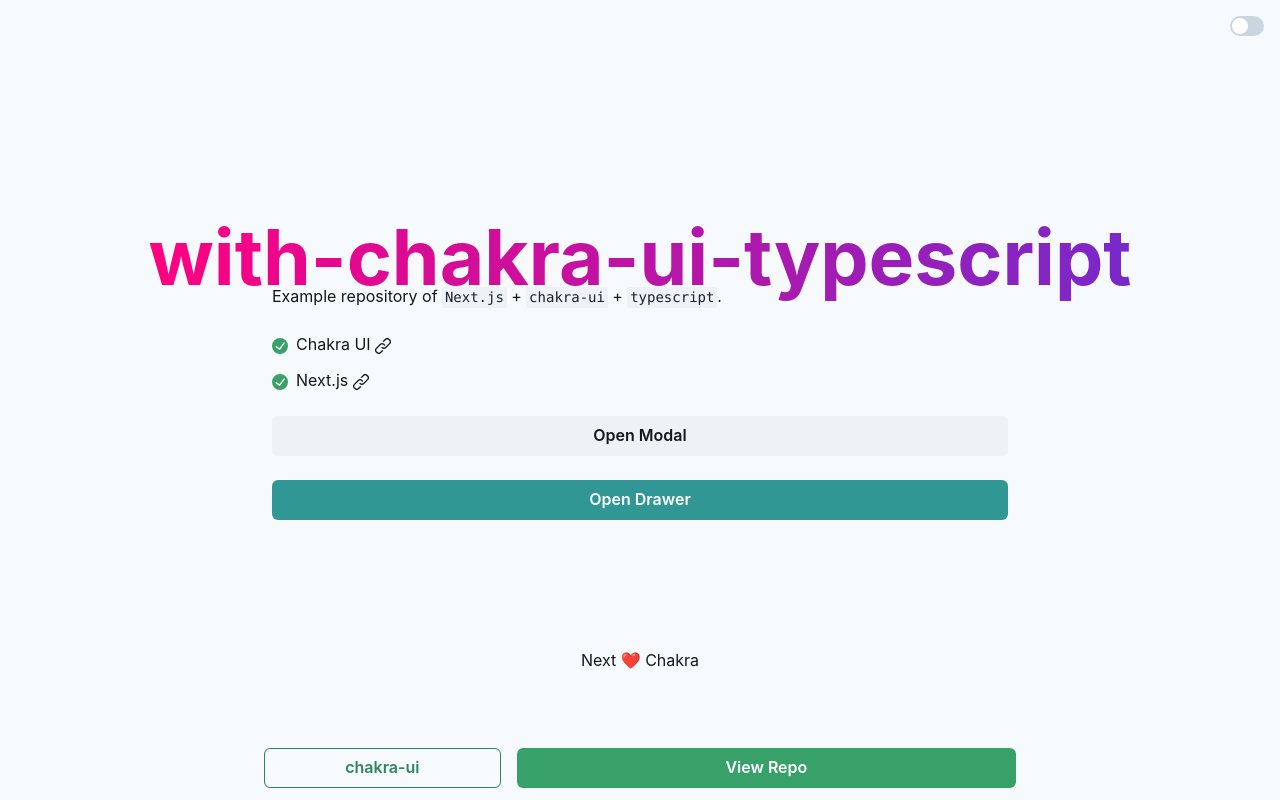
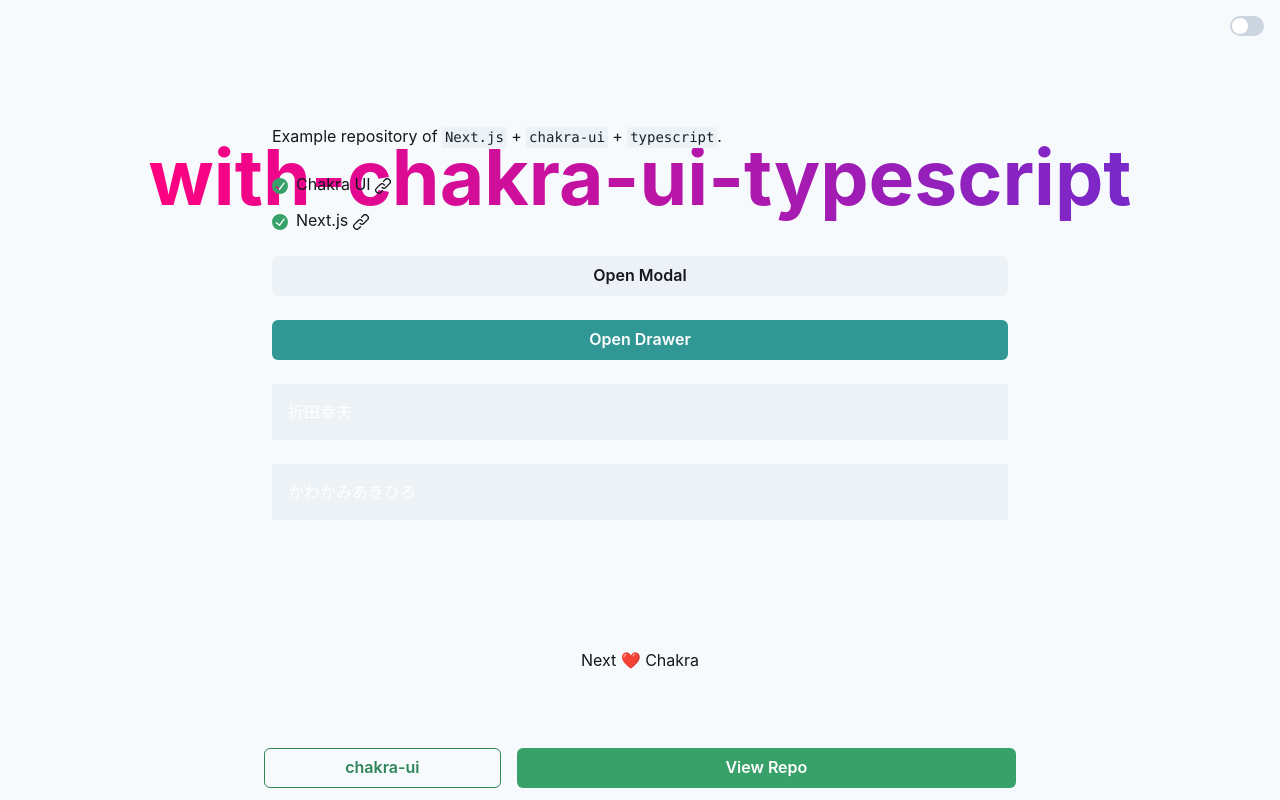
Before and after one commit to yukiorita1117/chkra-ui-recoil, a Next.js app: page / in a window 1280 px wide. Built offline with nearby package versions, Linux system fonts and the light colour scheme.

Commit message:
add UserITem

```diff
--- /dev/null
+++ b/src/components/UserItem.tsx
@@ -0,0 +1,22 @@
+import { Box } from "@chakra-ui/react";
+import React from "react";
+type Props = {
+  user: {
+    name: string;
+    status: string;
+    image: string;
+  };
+};
+
+// TODO component style
+const UserItem: React.VFC<Props> = ({ user }) => {
+  return (
+    <>
+      <Box bg="#EDF2F7" w="100%" p={4} color="white">
+        {user.name}
+      </Box>
+    </>
+  );
+};
+
+export default UserItem;
--- a/src/pages/index.tsx
+++ b/src/pages/index.tsx
@@ -17,8 +17,23 @@
 import React from "react";
 import MyModal from "../components/MyModal";
 import SimpleDrawer from "../components/Drawer";
+import UserItem from "../components/UserItem";
 
-const Index = () => (
+const Index = () => {
+  const user = [
+    {
+      name: "折田幸夫",
+      status: "一般",
+      image: "../constants/sample.jpeg",
+    },
+    {
+      name: "かわかみあきひろ",
+      status: "一般",
+      image: "../constants/sample.jpeg",
+    },
+  ];
+
+  return (
     <Container height="100vh">
       <Hero />
       <Main>
@@ -30,24 +45,22 @@
         <List spacing={3} my={0}>
           <ListItem>
             <ListIcon as={CheckCircleIcon} color="green.500" />
-          <ChakraLink
-            isExternal
-            href="https://chakra-ui.com"
-            flexGrow={1}
-            mr={2}
-          >
+            <ChakraLink isExternal href="#" flexGrow={1} mr={2}>
               Chakra UI <LinkIcon />
             </ChakraLink>
           </ListItem>
           <ListItem>
             <ListIcon as={CheckCircleIcon} color="green.500" />
-          <ChakraLink isExternal href="https://nextjs.org" flexGrow={1} mr={2}>
+            <ChakraLink isExternal href="#" flexGrow={1} mr={2}>
               Next.js <LinkIcon />
             </ChakraLink>
           </ListItem>
         </List>
         <MyModal isOpen={true} onClose={() => {}} />
         <SimpleDrawer />
+        {user.map((u) => (
+          <UserItem user={u} />
+        ))}
       </Main>
 
       <DarkModeSwitch />
@@ -57,5 +70,6 @@
       <CTA />
     </Container>
   );
+};
 
 export default Index;
```
Also changed, not shown: src/constants/sample.jpeg (added). Lines whose indentation alone changed are shown as unchanged.
